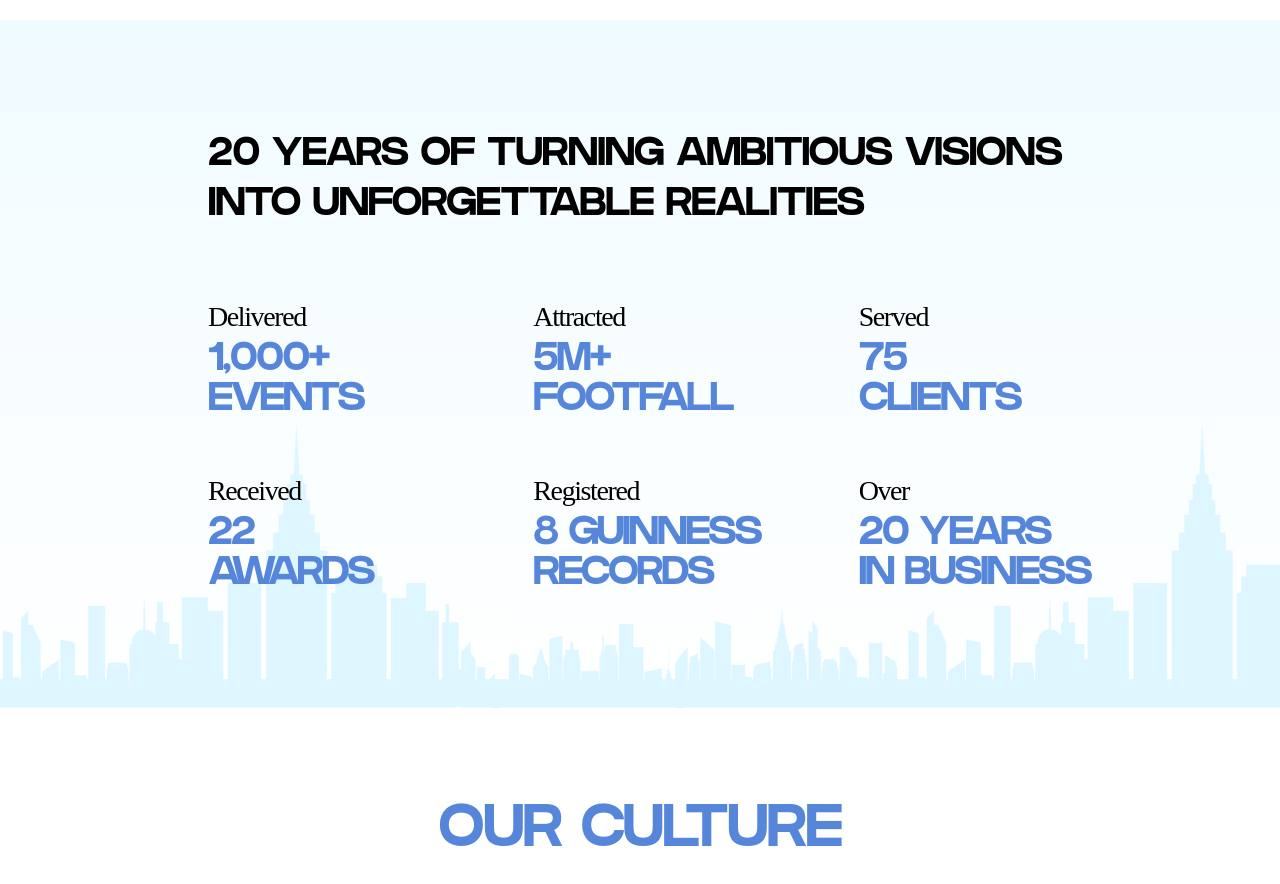
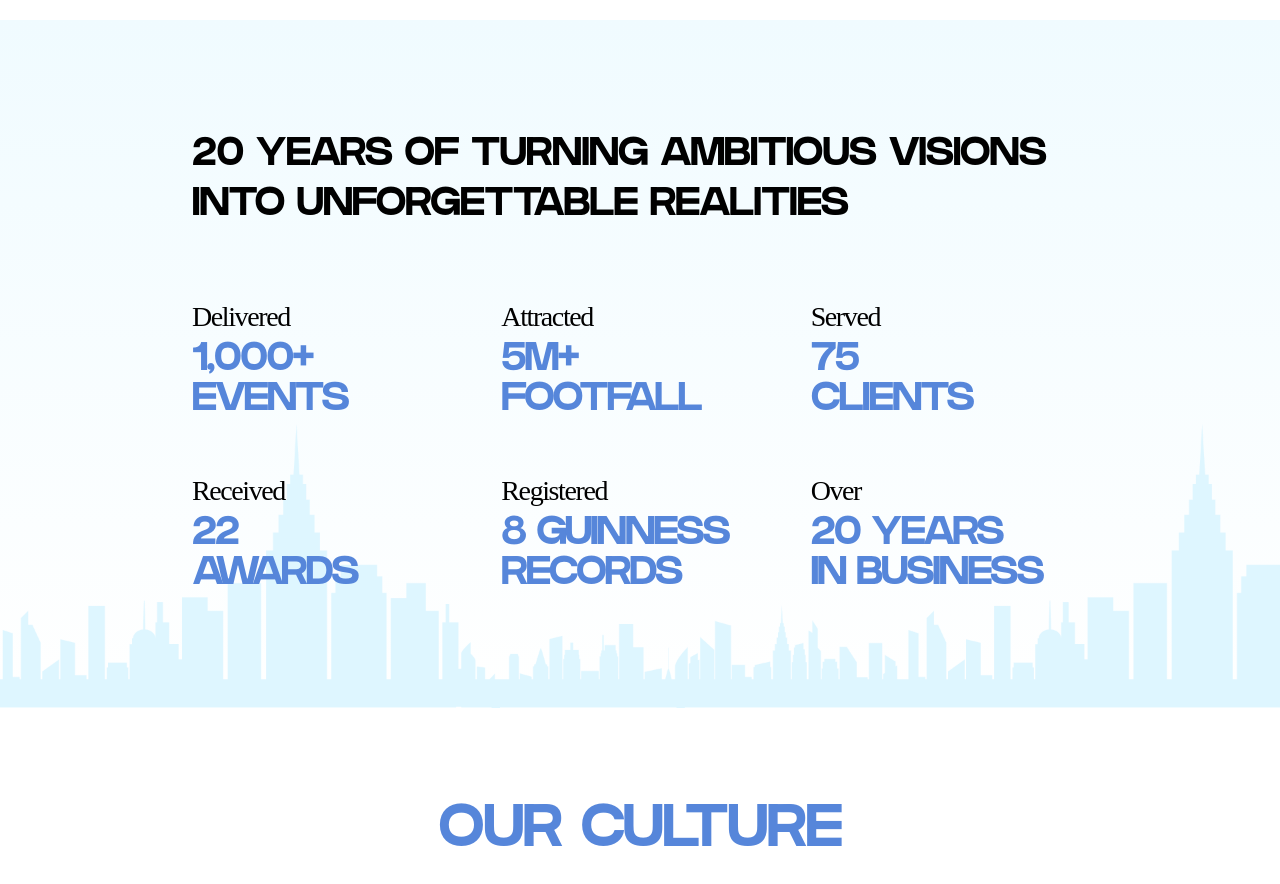
Before and after one commit to digiexpouae/Leap-Events, a Next.js app: page /about in a window 1280 px wide. Shown: the part 780-1664 px from the top of the page. Built offline with nearby package versions, Linux system fonts and the light colour scheme; a web font is replaced by a local one.

Commit message:
Fix:text fix

```diff
--- a/src/app/components/about/sectiontwo.jsx
+++ b/src/app/components/about/sectiontwo.jsx
@@ -34,10 +34,10 @@
                 {/* ↑↑↑ REPLACE THIS DIV WITH YOUR IMAGE ↑↑↑ */}
             </div>
 
-            <div className="max-w-5xl mx-auto relative z-10 lg:pl-20">
+            <div className="max-w-4xl mx-auto relative z-10 ">
 
                 {/* Heading */}
-                <h2 className="text-black  uppercase text-2xl md:text-3xl lg:text-[40px] leading-tight tracking-tight  mb-12 md:mb-16">
+                <h2 className="text-black  uppercase text-2xl md:text-[40px] leading-tight tracking-tight  mb-12 md:mb-16">
                     20 YEARS OF TURNING AMBITIOUS VISIONS
                     <br className="hidden sm:block" /> INTO UNFORGETTABLE REALITIES
                 </h2>
@@ -46,10 +46,10 @@
                 <div className="grid grid-cols-2 md:grid-cols-3 gap-x-8 gap-y-10 md:gap-y-12">
                     {stats.map(({ value, prefix }, index) => (
                         <div key={index} className="flex flex-col gap-1 ">
-                            <span className="text-black text-[20px] md:text-[28px] tracking-tighter">
+                            <span className="text-black text-[20px] lg:text-[28px] tracking-tighter">
                                 {prefix}
                             </span>
-                            <span className="text-[color:var(--color-heading)] font-['GRIFTER'] tracking-tighter font-black text-xl md:text-[40px] leading-none uppercase">
+                            <span className="text-[color:var(--color-heading)] font-['GRIFTER'] tracking-tighter font-black text-xl md:text-3xl lg:text-[40px] leading-none uppercase">
                                 {value}
                             </span>
 
```
